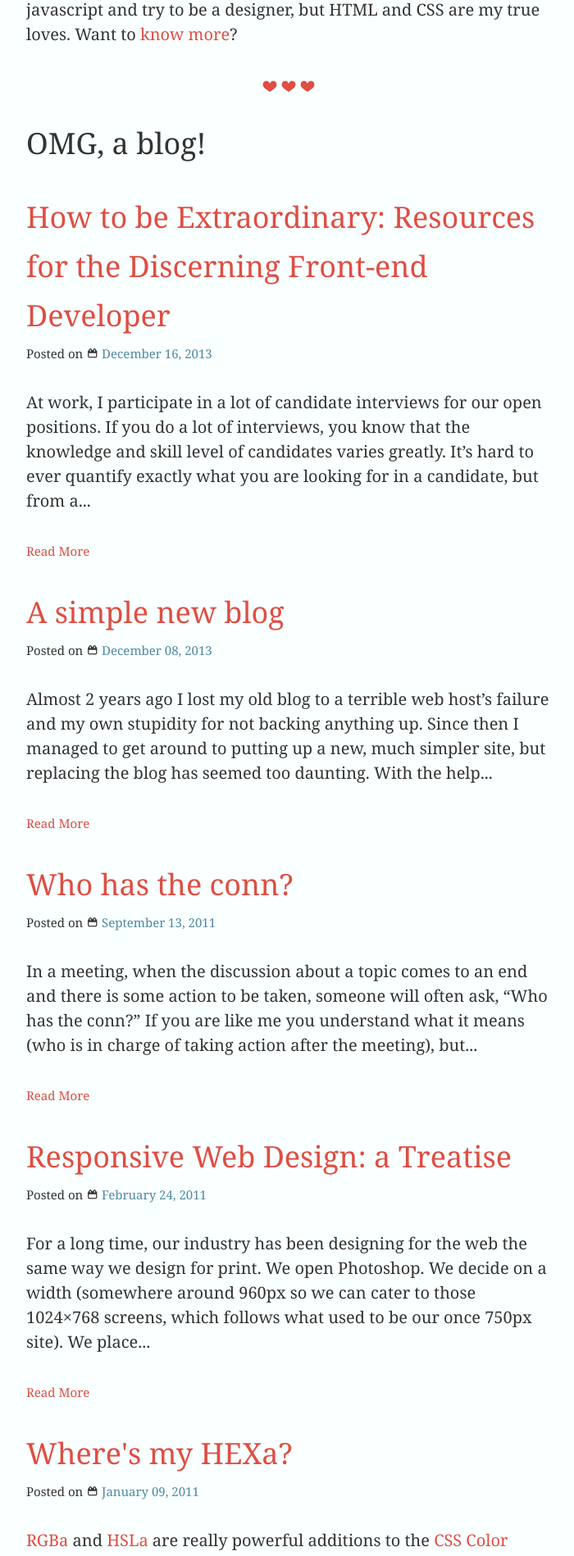
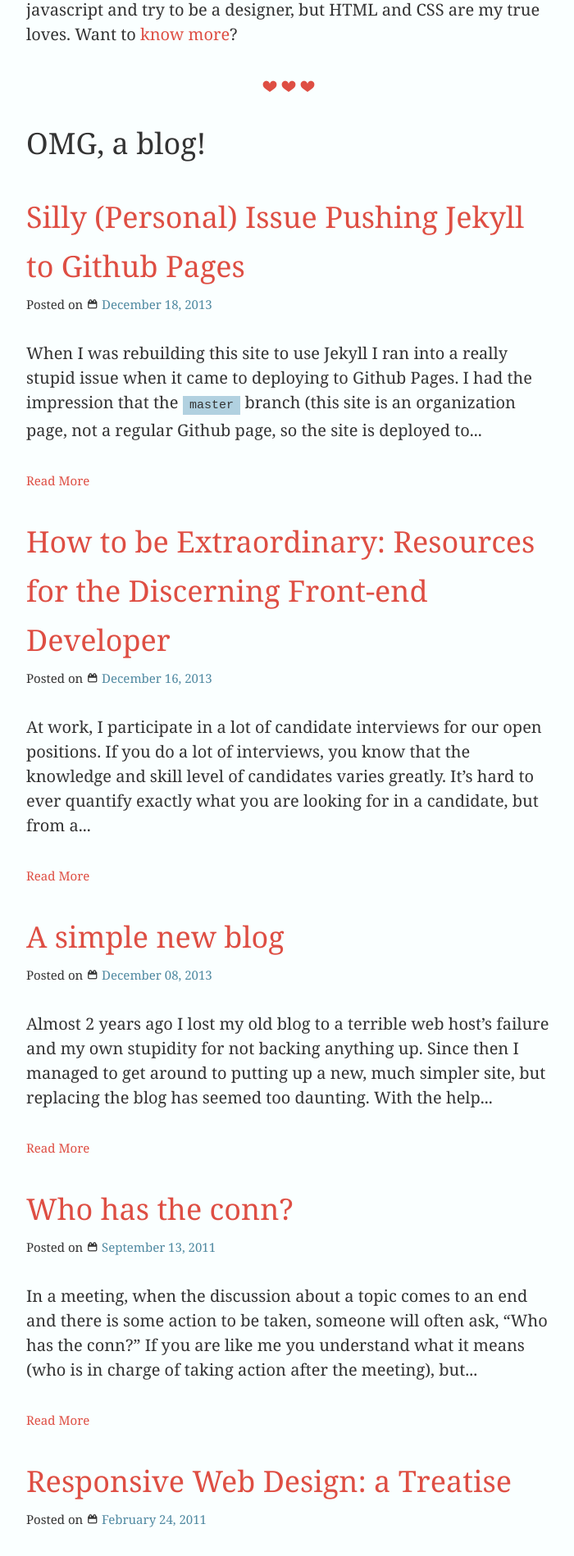
Before and after one commit to yodasw16/yodasw16.github.io, a Jekyll site: the page built from index.html, in a window 1280 px wide. Shown: the part 445-2343 px from the top of the page at 82% size, without its empty margins (288-988 px from the left). Built offline with Jekyll 4.4.1, drawn with Linux system fonts in a browser that asks for light colours; some web fonts are replaced; Markdown is read by kramdown in place of the engine named in the settings; the list of posts is cut into pages by our own code; some of the changed text lies outside the part shown.

Commit message:
new post, inline code snippets, and twitter link

```diff
--- a/_layouts/post.html
+++ b/_layouts/post.html
@@ -5,5 +5,9 @@
         <small class="post-meta">Posted on <i data="icon-calender"></i> <time datetime="{{ post.date | date: "%Y-%m-%d" }}">{{ page.date | date: '%B %d, %Y' }}</time></small>
     </header>
 {{ content }}
+    <footer>
+        <h2 class="epsilon"><i data="icon-messages"></i> Have something to say?</h2>
+        <p><a href="http://twitter.com/yodasw16">@reply</a> me on twitter and let's chat!</p>
+    </footer>
 </article>
 {% include footer.html %}
--- /dev/null
+++ b/_posts/2013-12-18-pushing-jekyll-to-github-pages.md
@@ -0,0 +1,20 @@
+---
+layout: post
+title:  "Silly (Personal) Issue Pushing Jekyll to Github Pages"
+date:   2013-12-18 9:46:00
+---
+
+When I was rebuilding this site to use Jekyll I ran into a really stupid issue when it came to deploying to Github Pages. I had the impression that the <span class="inline-code">master</span> branch (this site is an organization page, not a regular Github page, so the site is deployed to the <span class="inline-code">master</span> branch instead of the <span class="inline-code">gh-pages</span> branch) should only get the code that is generated in the <span class="inline-code">_site</span> directory and that the source should be put on some other development branch.
+
+I spent a good deal of time trying to figure out how to push only the contents of the <span class="inline-code">_site</span> directory to <span class="inline-code">master</span>. I didn't understand how a popular tool like Jekyll would have nothing about how to do this.
+
+It turns out the issue was my own poor reading of the docs, rather than anything to do with Jekyll or Github. On the Github help page for working with Jekyll it reads:
+
+<figure class="quote">
+    <blockquote>
+        <p>Every GitHub Page is run through Jekyll when you push content to a specially named branch within your repository...Simply start committing Jekyll formatted files, and you'll be using Jekyll in no time.</p>
+    </blockquote>
+    <figcaption class="source"><cite><a href="https://help.github.com/articles/using-jekyll-with-pages">Using Jekyll with Pages</a></cite></figcaption>
+</figure>
+
+All I ever needed to do was push my source files to <span class="inline-code">master</span> and Github would automatically run them through Jekyll. It just works. I completely misunderstood this and wasted a lot of time on hacky and confusing workarounds like [subtree merging](http://git-scm.com/book/ch6-7.html). I might be the only person who has had this problem, but if not I hope this is helpful.
```
Also changed, not shown: sass/partials/_global.scss (+10 -0 lines), css/style.css.
